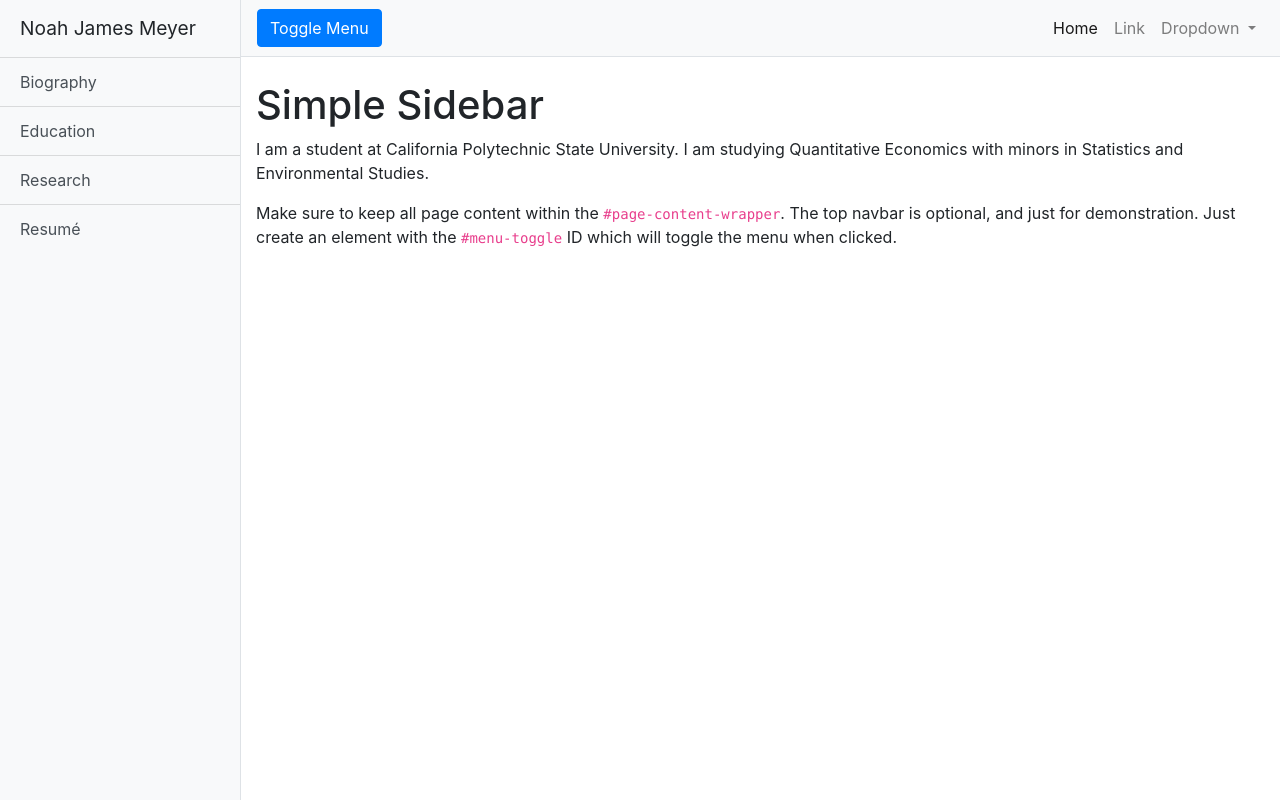
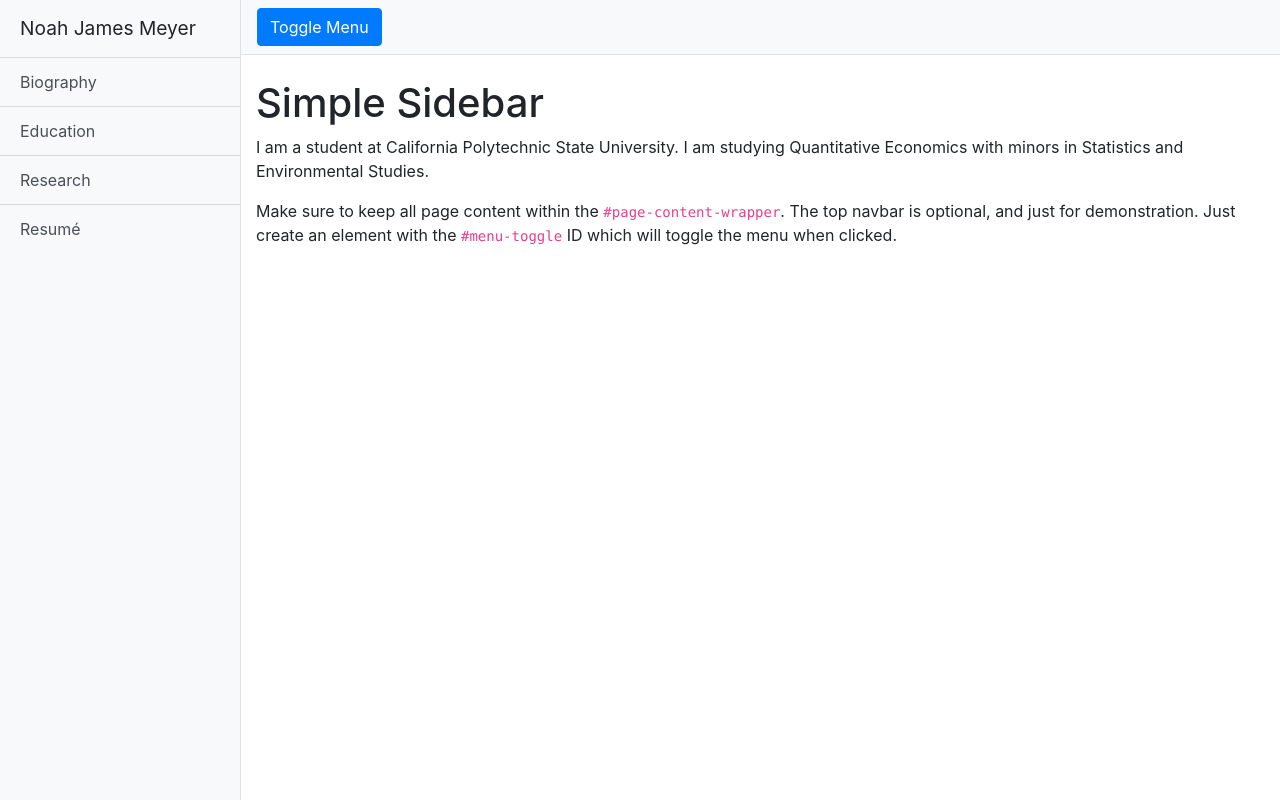
Before and after one commit to nojmeyer/nojmeyer.github.io, a website: page index.html in a window 1280 px wide. Drawn offline with Linux system fonts and the light colour scheme.

Commit message:
Update index.html

```diff
--- a/index.html
+++ b/index.html
@@ -44,27 +44,6 @@
           <span class="navbar-toggler-icon"></span>
         </button>
 
-        <div class="collapse navbar-collapse" id="navbarSupportedContent">
-          <ul class="navbar-nav ml-auto mt-2 mt-lg-0">
-            <li class="nav-item active">
-              <a class="nav-link" href="#">Home <span class="sr-only">(current)</span></a>
-            </li>
-            <li class="nav-item">
-              <a class="nav-link" href="#">Link</a>
-            </li>
-            <li class="nav-item dropdown">
-              <a class="nav-link dropdown-toggle" href="#" id="navbarDropdown" role="button" data-toggle="dropdown" aria-haspopup="true" aria-expanded="false">
-                Dropdown
-              </a>
-              <div class="dropdown-menu dropdown-menu-right" aria-labelledby="navbarDropdown">
-                <a class="dropdown-item" href="#">Action</a>
-                <a class="dropdown-item" href="#">Another action</a>
-                <div class="dropdown-divider"></div>
-                <a class="dropdown-item" href="#">Something else here</a>
-              </div>
-            </li>
-          </ul>
-        </div>
       </nav>
 
       <div class="container-fluid">
```
